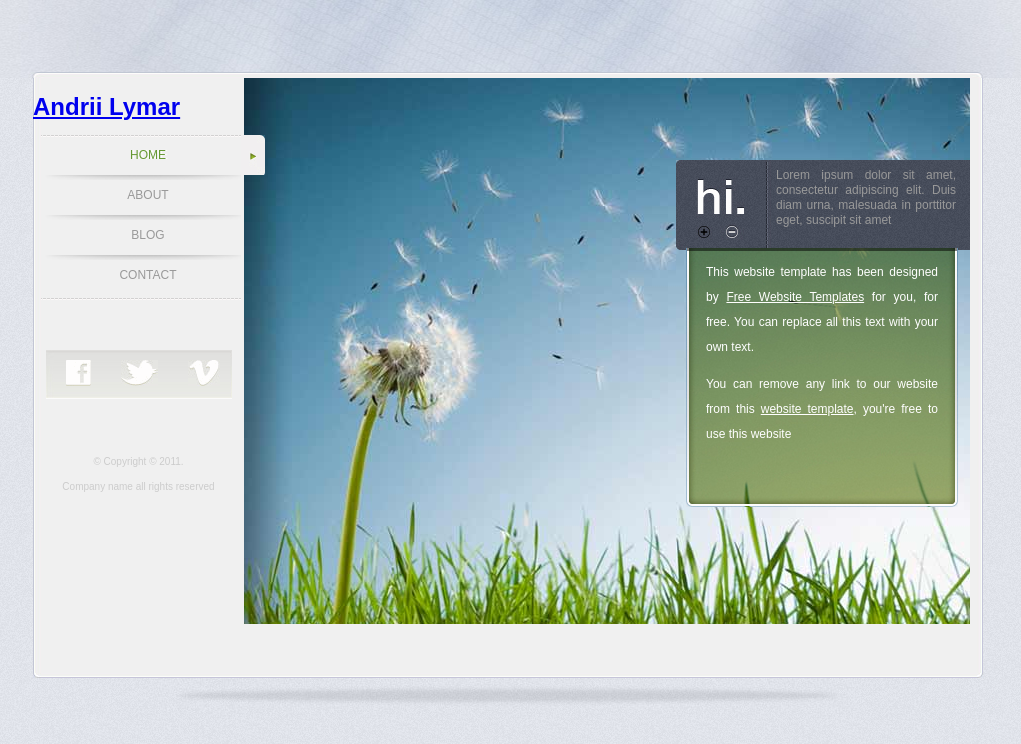
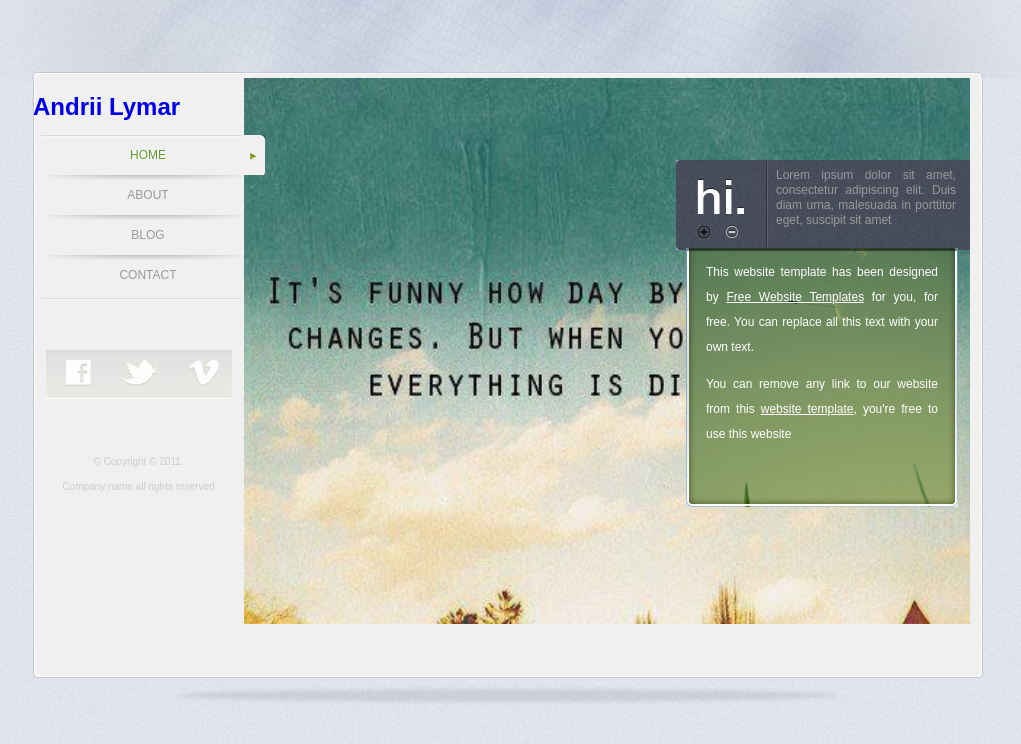
Before and after one commit to The-Jinx/AL, a plain HTML site: page index.html in a window 1280 px wide. Shown: the whole page, without its empty margins (132-1153 px from the left). Drawn offline with Linux system fonts and the light colour scheme.

Commit message:
Initial commit

```diff
--- a/index.html
+++ b/index.html
@@ -37,7 +37,7 @@
 									</div>
 									<div id="content" >
 
-									    <img src="images/cotton-flower.jpg" width="726" height="546" alt="" title="">
+									    <img src="images/funny.jpg" width="726" height="546" alt="" title="">
 										<div class="featured">
 										      <div class="header">
 											     <ul>
--- a/main.css
+++ b/main.css
@@ -48,7 +48,9 @@
 		height:35px;
 	}
 
-
+	#heading {
+		text-decoration:none;
+	}
 
 /** Start of Sidebar style **/
 		#page .header .footer .body #sidebar{
```
Also changed, not shown: images/cotton-flower.jpg (deleted), images/funny.jpg (added).
